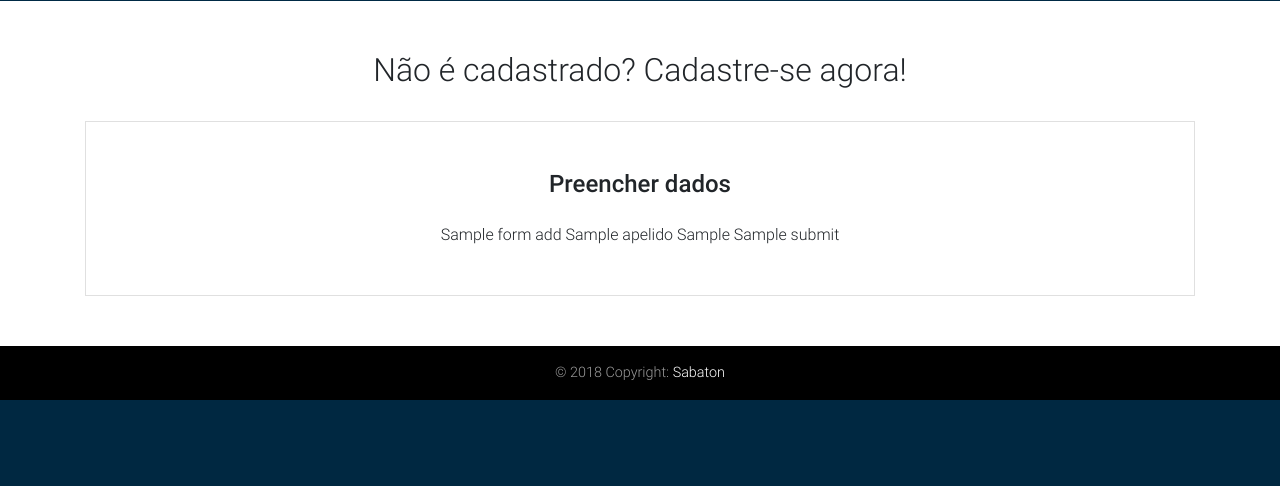
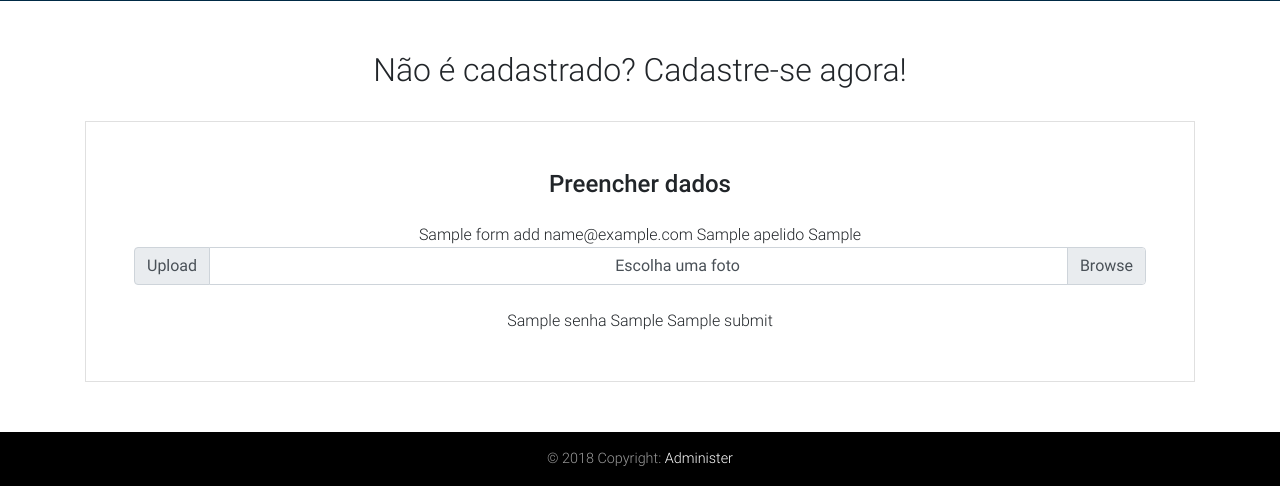
Before and after one commit to pierresousa/treinamentoFlask, a Python web app: template administer/administer/templates/home.html in a window 1280 px wide. Shown: the part 799-1285 px from the top of the page. Before the commit the page ends 1199 px from the top, so only its background shows below. Run offline with Jinja, Linux system fonts and the light colour scheme; the template is opened without the code that fills it: most values are stand-ins (such as "Sample title", 1, 10 or a date in 2020); some libraries are stand-ins or nearby versions.

Commit message:
Frontend da home, completo

```diff
--- a/administer/administer/templates/home.html
+++ b/administer/administer/templates/home.html
@@ -84,9 +84,20 @@
                     <p class="h4 mb-4 text-center">Preencher dados</p>
 
                     {{ form_add.nome(class="form-control mb-4", placeholder="Nome") }}
+                    {{ form_add.email(class="form-control mb-4", placeholder="Email", type="email") }}
                     {{ form_add.apelido(class="form-control mb-4", placeholder="Apelido") }}
                     {{ form_add.data_nascimento(class="form-control mb-4", placeholder="Data de nascimento", type="date") }}
-
+                    <div class="input-group">
+                        <div class="input-group-prepend">
+                            <span class="input-group-text" id="inputGroupFileAddon01">Upload</span>
+                        </div>
+                        <div class="custom-file">
+                            {{ form_add.foto(class="custom-file-input", id="inputGroupFile01") }}
+                            <label class="custom-file-label" for="inputGroupFile01">Escolha uma foto</label>
+                        </div>
+                    </div><br>
+                    {{ form_add.senha(class="form-control mb-4", placeholder="Senha") }}
+                    {{ form_add.conf_senha(class="form-control mb-4", placeholder="Confirmar senha") }}
                     {{ form_add.submit(class="btn btn-info btn-block my-4") }}
                 </form>
 
@@ -102,7 +113,7 @@
       <div class="modal-dialog" role="document">
         <div class="modal-content">
             <div class="modal-header text-center">
-                <h4 class="modal-title w-100 font-weight-bold">Entrar na sua conta</h4>
+                <h4 class="modal-title w-100 font-weight-bold">Entrar na conta</h4>
                 <button type="button" class="close" data-dismiss="modal" aria-label="Close">
                 <span aria-hidden="true">&times;</span>
                 </button>
@@ -141,7 +152,7 @@
 
         <!-- Copyright -->
         <div class="footer-copyright text-center py-3">© 2018 Copyright:
-          <a href="https://www.sabaton.net/"> Sabaton</a>
+          <a href="https://www.facebook.com/ufmginformaticajr/"> Administer</a>
         </div>
         <!-- Copyright -->
 
```
Lines whose indentation alone changed are shown as unchanged.
